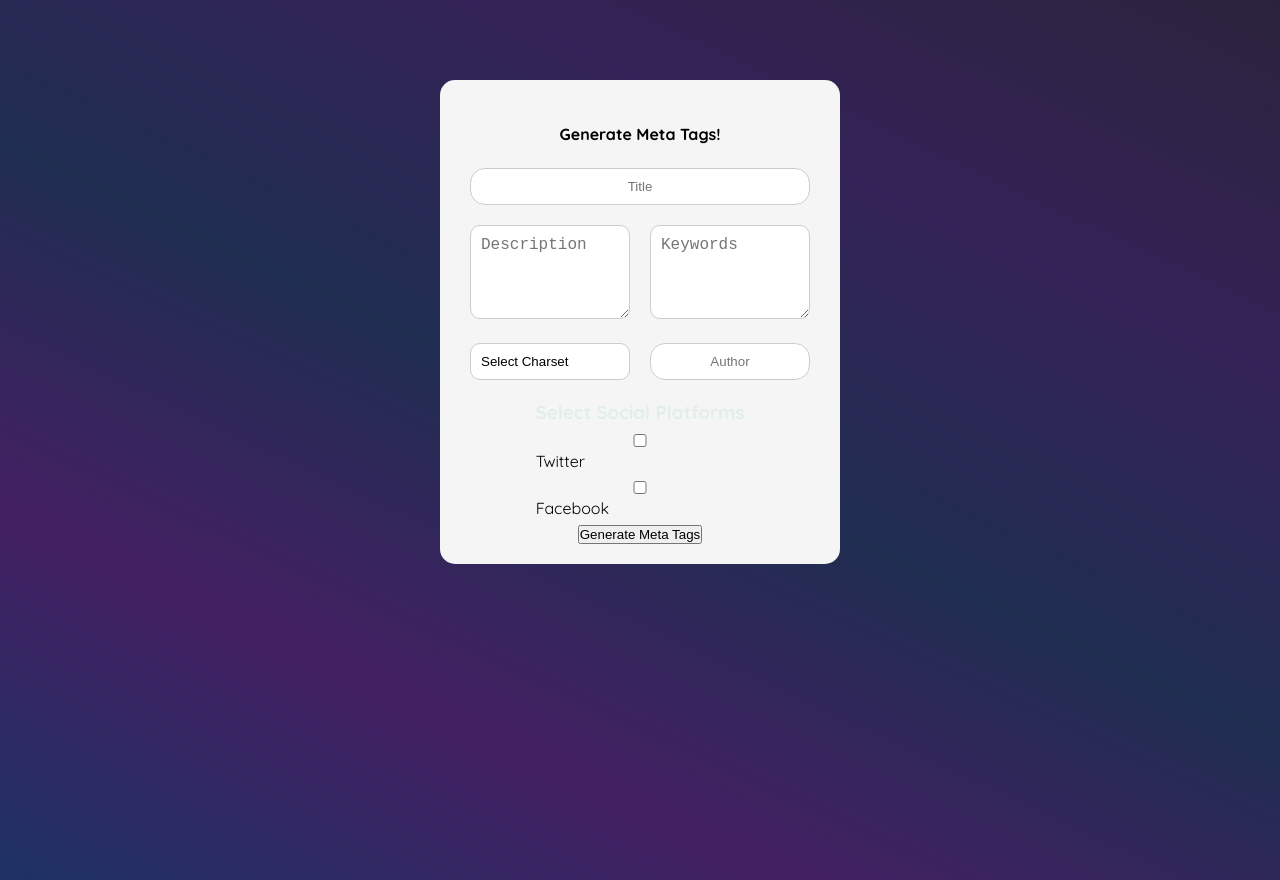
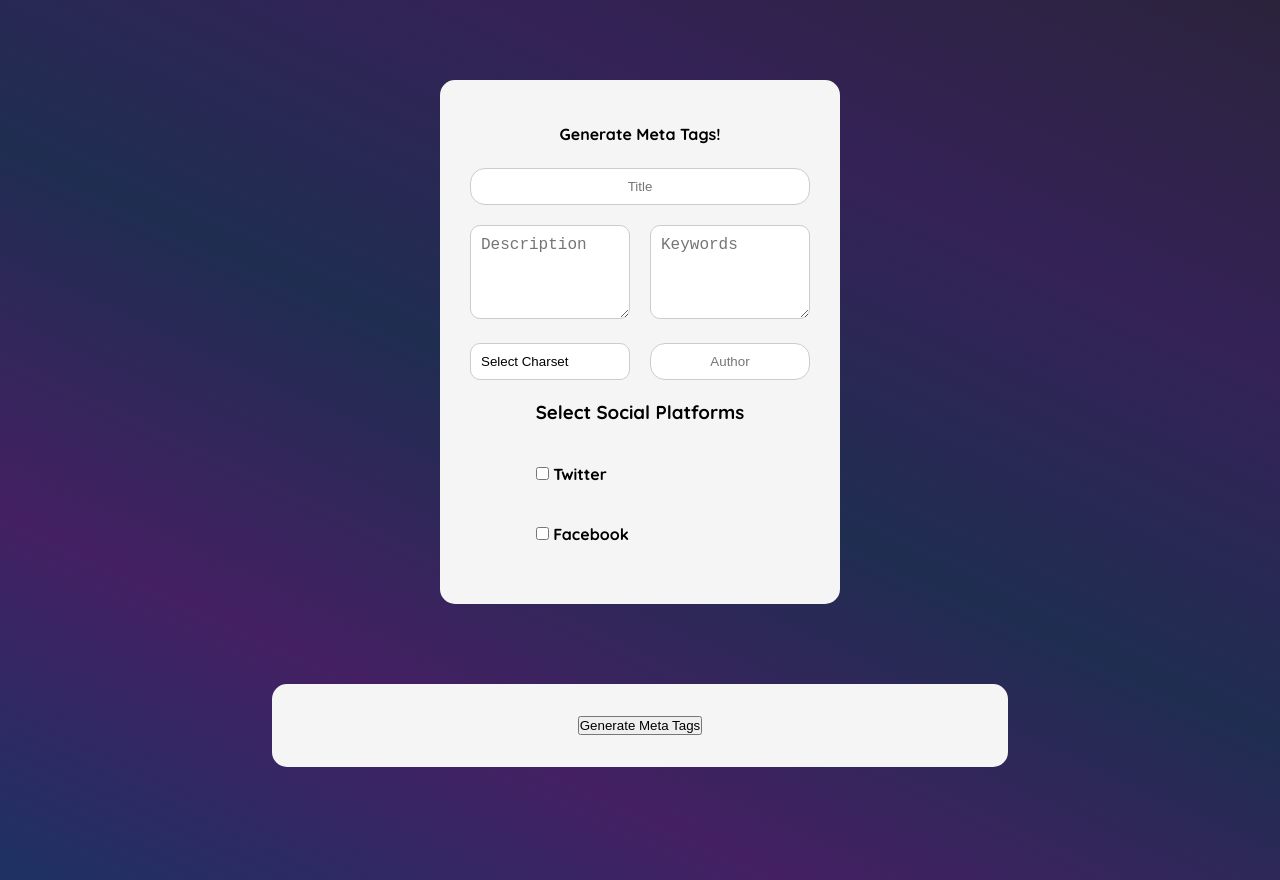
Before and after one commit to PavelAC/Meta-Generator, an Angular app: page / in a window 1280 px wide. Built offline with nearby package versions, Linux system fonts and the light colour scheme.

Commit message:
social-css

```diff
--- a/src/app/code-block/code-block.component.css
+++ b/src/app/code-block/code-block.component.css
@@ -1,6 +1,5 @@
 .code-block-container {
     position: relative;
-
   }
 
   button {
@@ -16,9 +15,10 @@
 
   pre {
     padding: 10px;
-    background-color: #f5f5f5;
+    color: #f5f5f5;
+    background-color: #333333;
     border-radius: 5px;
-    overflow-x: auto;
+    width: 45rem;
   }
 
   code {
@@ -28,7 +28,6 @@
     display: flex;
     flex-direction: column;
     align-items: center;
-    background: #f5f5f5;
     padding: 20px;
     border-radius: 15px;
     width: 400px;
--- a/src/app/social-links/social-links.component.css
+++ b/src/app/social-links/social-links.component.css
@@ -1,27 +1,31 @@
-.platform-fields {
-    margin-left: 20px;
-    margin-top: 10px;
-    border-left: 2px solid #ddd;
-    padding-left: 10px;
+  h3{
+    color: black;
+    font-weight: 600;
+  }
+
+  div{
+    margin: 2.5rem auto;
+    color: black;
+    font-weight: 600;
   }
 
   label {
     display: block;
-    margin: 5px 0;
+    margin: 1.5rem 0;
   }
-
-  input, textarea {
-    margin-top: 5px;
-    padding: 5px;
+  .input, textarea {
+    display: block;
+    margin-top: 1.5rem;
+    padding: 0.5rem;
     width: 100%;
     max-width: 400px;
   }
 
-  textarea {
-    resize: none;
-    height: 80px;
+  .platform-fields {
+    border-left: 2px solid #ddd;
+    padding-left: 1.5rem;
   }
 
-  div{
-    color: black;
+  .checkbox{
+    display: inline-block;
   }
--- a/src/app/social-links/social-links.component.html
+++ b/src/app/social-links/social-links.component.html
@@ -2,7 +2,7 @@
 <div *ngFor="let platform of socialPlatforms()">
   <div>
     <label>
-      <input
+      <input class="checkbox"
         type="checkbox"
         [checked]="platform.selected"
         (change)="togglePlatform(platform.name)"
@@ -13,7 +13,7 @@
       <h4>{{ platform.name }} Fields</h4>
       <label>
         Title:
-        <input
+        <input class="input"
           type="text"
           [(ngModel)]="platform.fields.title"
           placeholder="Enter title for {{ platform.name }}"
@@ -28,7 +28,7 @@
       </label>
       <label>
         Image URL:
-        <input
+        <input class="input"
           type="text"
           [(ngModel)]="platform.fields.image"
           placeholder="Enter image URL for {{ platform.name }}"
--- a/src/app/tag-generator/tag-generator.component.css
+++ b/src/app/tag-generator/tag-generator.component.css
@@ -1,3 +1,13 @@
 div{
     color: black;
+    margin: 5rem auto;
+    display: flex;
+    flex-direction: column;
+    align-items: center;
+    background: #f5f5f5;
+    padding-top: 2rem;
+    padding-bottom: 2rem;
+    border-radius: 15px;
+    flex-wrap: wrap;
+    width: 46rem;
 }
--- a/src/app/tag-generator/tag-generator.component.ts
+++ b/src/app/tag-generator/tag-generator.component.ts
@@ -28,9 +28,15 @@ export class TagGeneratorComponent {
 
     // Social platform-specific meta tags
     socialLinks.forEach(platform => {
-      tags.push(`<meta name="${platform.name.toLowerCase()}:title" content="${platform.fields.title}">`);
-      tags.push(`<meta name="${platform.name.toLowerCase()}:description" content="${platform.fields.description}">`);
-      tags.push(`<meta name="${platform.name.toLowerCase()}:image" content="${platform.fields.image}">`);
+      if (platform.name === 'Facebook') {
+        tags.push(`<meta property="og:title" content="${platform.fields.title}">`);
+        tags.push(`<meta property="og:description" content="${platform.fields.description}">`);
+        tags.push(`<meta property="og:image" content="${platform.fields.image}">`);
+      } else {
+        tags.push(`<meta name="${platform.name.toLowerCase()}:title" content="${platform.fields.title}">`);
+        tags.push(`<meta name="${platform.name.toLowerCase()}:description" content="${platform.fields.description}">`);
+        tags.push(`<meta name="${platform.name.toLowerCase()}:image" content="${platform.fields.image}">`);
+      }
     });
 
     return tags.join('\n');
--- a/src/app/user-input/user-input.component.html
+++ b/src/app/user-input/user-input.component.html
@@ -80,8 +80,8 @@
   <pre>{{ formData() | json }}</pre>
 </div>
  -->
- <app-tag-generator
- [formData]="formData"
- [socialLinks]="socialLinks"
-></app-tag-generator>
   </form>
+  <app-tag-generator
+  [formData]="formData"
+  [socialLinks]="socialLinks"
+ ></app-tag-generator>
```
